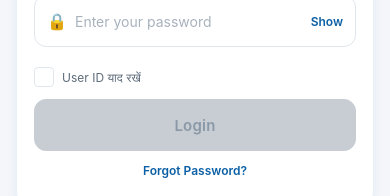
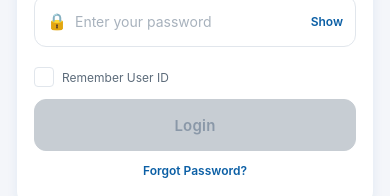
Before and after one commit to Roshnigupta518/FPIS_CURSOR, a React Native app: screen / in a window 390 px wide. Shown: the part 407-603 px from the top of the page. Built offline with nearby package versions, Linux system fonts and the light colour scheme.

Commit message:
Hardcoded Encryption Key fixed

```diff
--- a/src/locales/en.json
+++ b/src/locales/en.json
@@ -90,6 +90,7 @@
   "DISTRICT" : "District",
   "BLOCK" : "Block",
   "USERID" : "User Id",
+  "REMEMBER_USERID": "Remember User ID",
   "MY_REPORT": "My Report",
   "MY_REPORT_SUBTITLE": "Summary of beneficiaries added by you",
   "PERIOD_TODAY": "Today",
--- a/src/locales/hi.json
+++ b/src/locales/hi.json
@@ -90,6 +90,7 @@
   "DISTRICT" : "ज़िला",
   "BLOCK" : "खंड",
   "USERID" : "यूज़र आईडी",
+  "REMEMBER_USERID": "यूज़र आईडी याद रखें",
   "MY_REPORT": "मेरी रिपोर्ट",
   "MY_REPORT_SUBTITLE": "आपके द्वारा जोड़े गए लाभार्थियों का सारांश",
   "PERIOD_TODAY": "आज",
--- a/src/screens/Login/index.js
+++ b/src/screens/Login/index.js
@@ -232,7 +232,7 @@ const LoginScreen = ({navigation}) => {
                 ]}>
                 {rememberUserId && <Text style={styles.checkboxTick}>✓</Text>}
               </View>
-              <Text style={styles.rememberText}>User ID याद रखें</Text>
+              <Text style={styles.rememberText}>{t('REMEMBER_USERID')}</Text>
             </TouchableOpacity>
 
             <CustomButton
```
Also changed, not shown: 5 other files (tests, documents, lock files or other folders).
